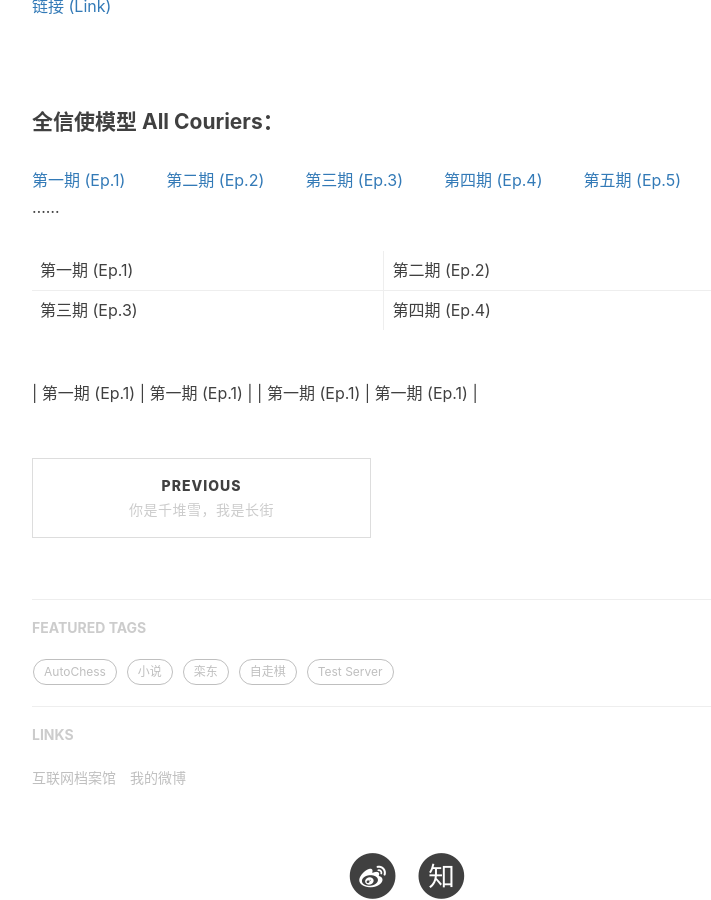
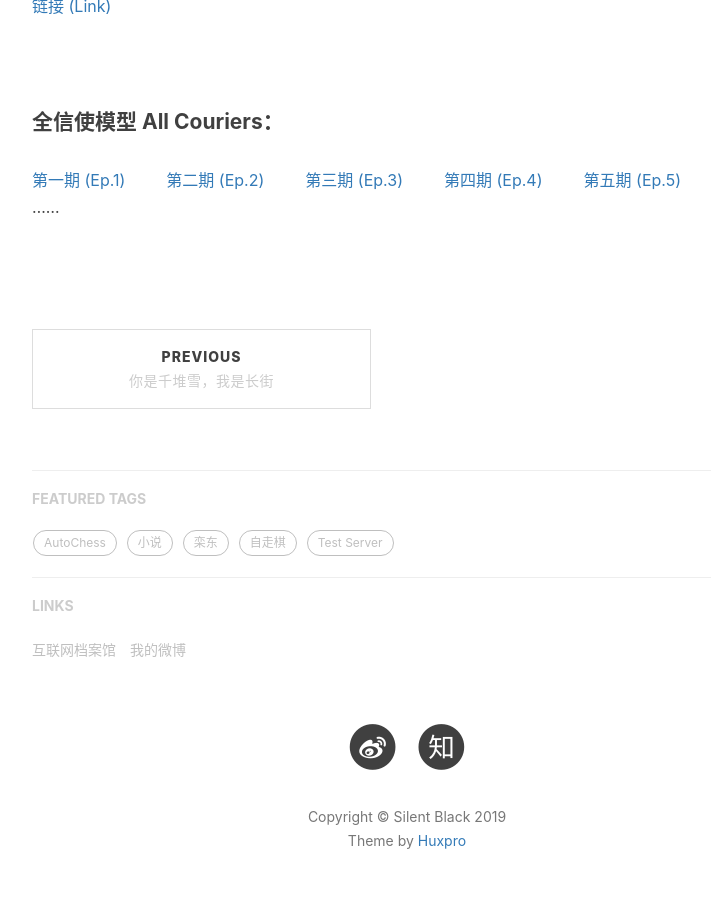
Before and after one commit to zizouqi/zizouqi.github.io, a Jekyll site: the page built from _posts/2019-05-03-courier-and-effect.md, in a window 1280 px wide and 900 px high, scrolled down 639 px. Shown: the whole window, without its empty margins (233-944 px from the left). Built offline with Jekyll 4.4.1, drawn with Linux system fonts in a browser that asks for light colours; nearby versions of some CDN libraries; comment, search, counter and statistics services are not loaded.

Commit message:
Update 2019-05-03-courier-and-effect.md

```diff
--- a/_posts/2019-05-03-courier-and-effect.md
+++ b/_posts/2019-05-03-courier-and-effect.md
@@ -23,22 +23,10 @@ tags:
 
 
 #### 全信使模型 All Couriers：
-[第一期 (Ep.1)][1] 　　 [第二期 (Ep.2)][2] 　　 [第三期 (Ep.3)][3] 　　 [第四期 (Ep.4)][4] 　　 [第五期 (Ep.5)][5] 　　 ……
+[第一期 (Ep.1)][1] 　　 [第二期 (Ep.2)][2]
+[第三期 (Ep.3)][3] 　　 [第四期 (Ep.4)][4]
+[第五期 (Ep.5)][5] 　　 ……
 
-<table frame="void" rules="none">
-	<tr>
-		<td width="1px" style="white-space: nowrap; word-break: keep-all;">第一期 (Ep.1)</td>
-		<td width="1px" style="white-space: nowrap; word-break: keep-all;">第二期 (Ep.2)</td>
-	</tr>
-	<tr>
-		<td width="1px" style="white-space: nowrap; word-break: keep-all;">第三期 (Ep.3)</td>
-		<td width="1px" style="white-space: nowrap; word-break: keep-all;">第四期 (Ep.4)</td>
-	</tr>
-</table>
-
-
-| 第一期 (Ep.1) | 第一期 (Ep.1) |
-| 第一期 (Ep.1) | 第一期 (Ep.1) |
 
 
 [1]: http://t.cn/EJf6tzP
```
